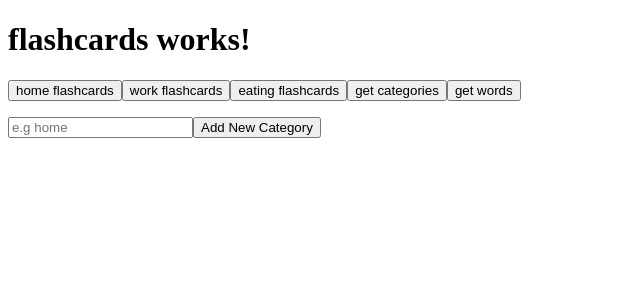
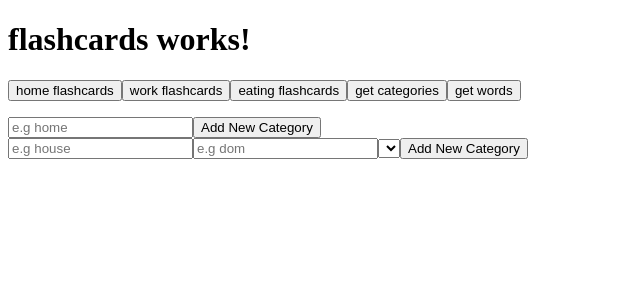
Before and after one commit to Zdamian/flashcards-app, an Angular app: page / in a window 1280 px wide. Shown: the top 300 px of the page, without its empty margins (0-640 px from the left). Built offline with nearby package versions, Linux system fonts and the light colour scheme.

Commit message:
post word

```diff
--- a/src/app/flashcard/flashcards/flashcards.component.html
+++ b/src/app/flashcard/flashcards/flashcards.component.html
@@ -58,3 +58,14 @@
   <input type="text" placeholder="e.g home" [(ngModel)]="Name">
   <button (click)="postCategory(Name)">Add New Category</button>
 </div>
+
+<div>
+  <input type="text" placeholder="e.g house" [(ngModel)]="English">
+  <input type="text" placeholder="e.g dom" [(ngModel)]="Polish">
+  <select (mouseover)="showCategories()" #valueId ngControl="valueId" name="category">
+    <option *ngFor="let category of allCategoriesForm" [value]="category.id">
+      {{ category.name }}
+    </option>
+  </select>
+  <button (click)="postWord(Polish, English, valueId.value)">Add New Category</button>
+</div>
--- a/src/app/flashcard/flashcards/flashcards.component.ts
+++ b/src/app/flashcard/flashcards/flashcards.component.ts
@@ -21,7 +21,13 @@ export class FlashcardsComponent implements OnInit {
 
   public word: Word = <any>{};
 
+  public allCategoriesForm: Category[] = [];
+
   public Name: string;
+
+  public Polish: string;
+
+  public English: string;
 
   constructor(private flashcardService: FlashcardService) { }
 
@@ -34,6 +40,20 @@ export class FlashcardsComponent implements OnInit {
     this.allCategories = [];
     this.category = <any>{};
     this.word = <any>{};
+  }
+
+  showCategories() {
+    this.clearArrays()
+    this.flashcardService.getCategories()
+      .subscribe(categories => {
+        console.log(categories);
+        categories.forEach(category => {
+          const newCategory = new Category(category.name, category._id);
+          this.allCategoriesForm.push(newCategory);
+        });
+      }, err => {
+        console.error(err);
+      });
   }
 
   getFlashcards(category: string) {
@@ -107,13 +127,26 @@ export class FlashcardsComponent implements OnInit {
   }
 
   postCategory(name: string) {
+    this.clearArrays()
     this.flashcardService.postCategory(name)
       .subscribe(category => {
-      console.log(name);
       this.Name = '';
       }, err => {
         console.error(err);
       });
   }
 
+  postWord(polish: string, english: string, categoryId: string) {
+    this.clearArrays()
+    this.flashcardService.postWord(polish, english, categoryId)
+      .subscribe(word => {
+      console.log(polish, english, categoryId);
+      this.Polish = '';
+      this.English = '';
+      this.allCategoriesForm = [];
+      }, err => {
+        console.error(err);
+      });
+  }
+
 }
```
